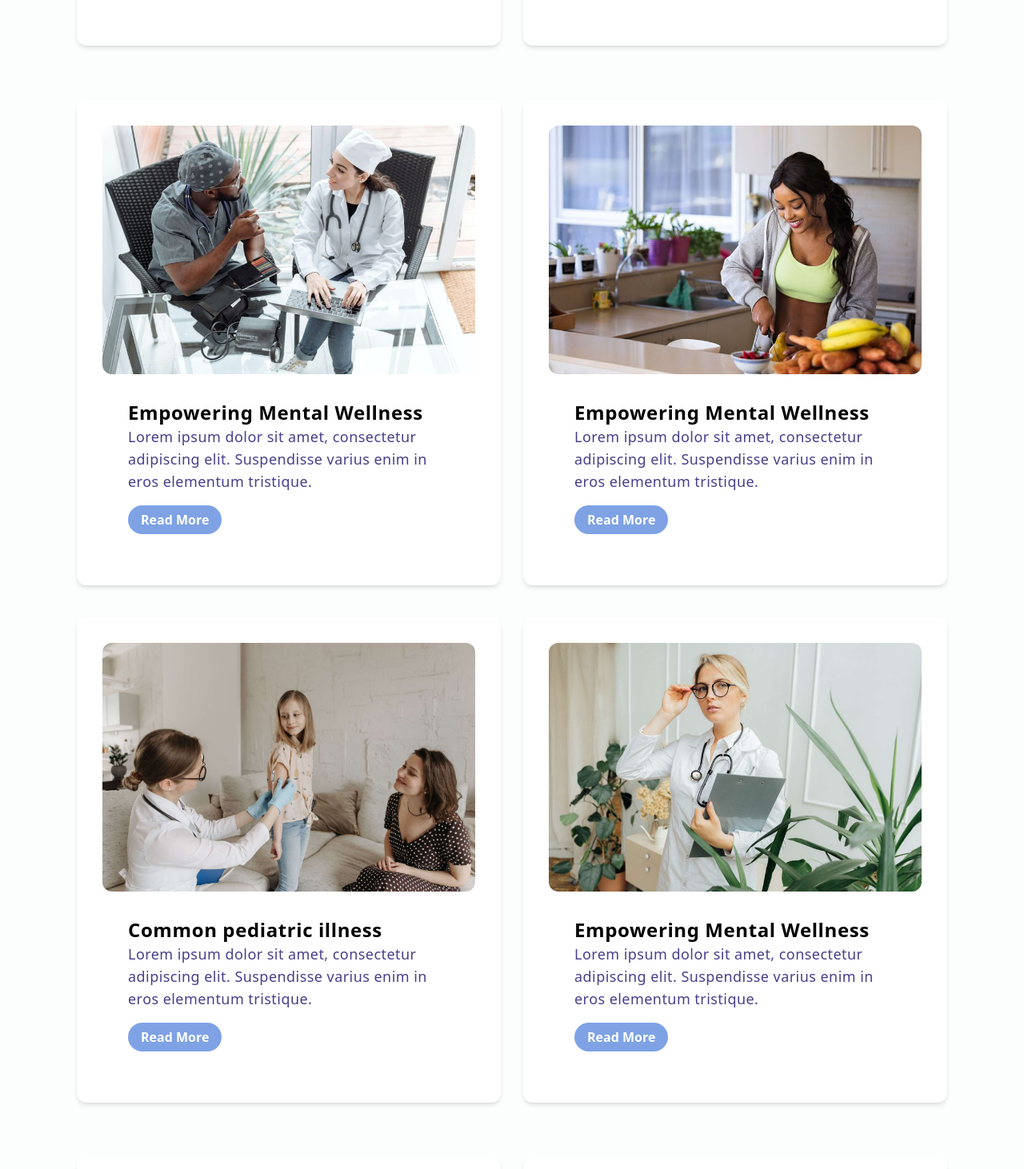
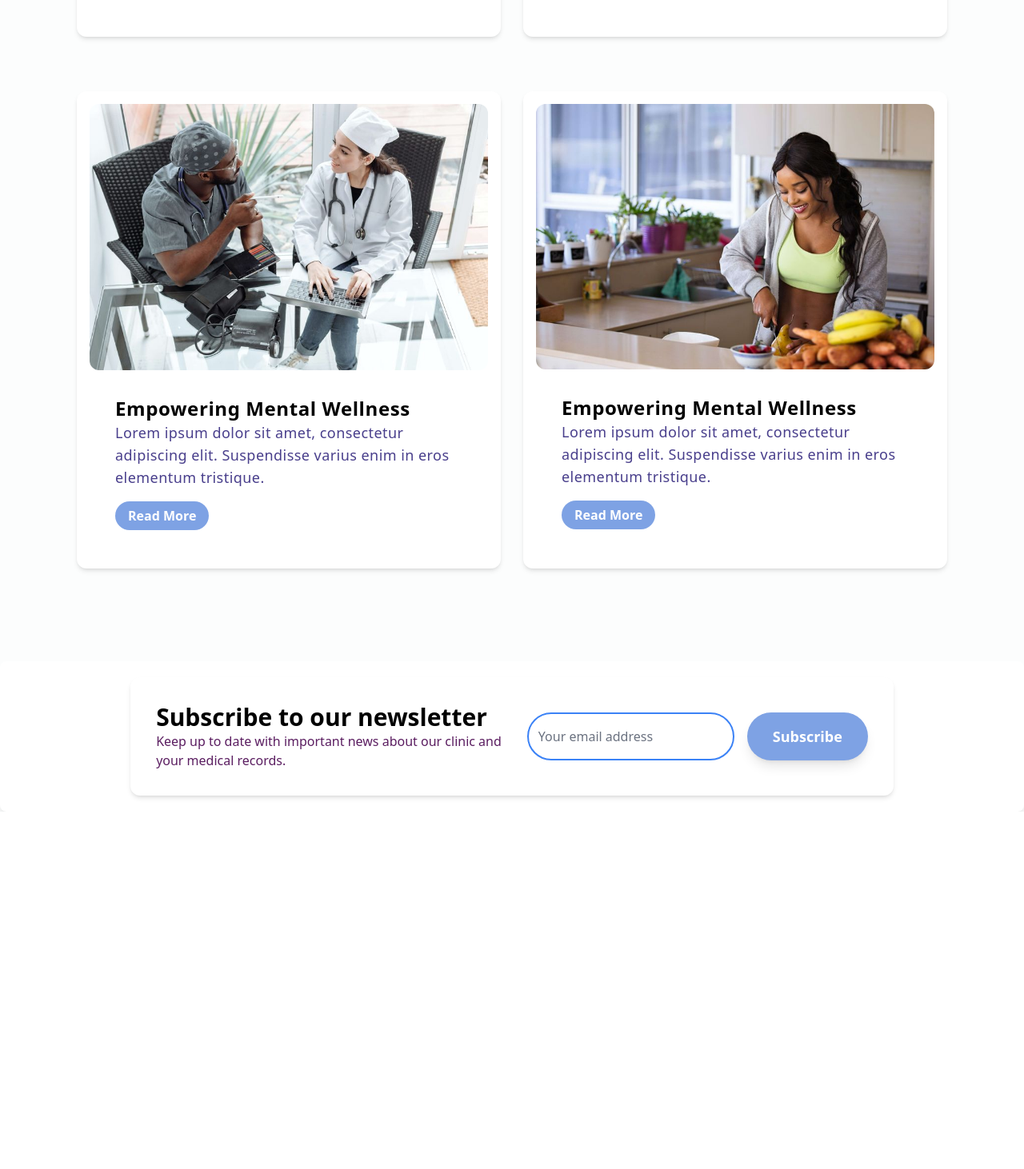
Before and after one commit to bismarkboateng/Clinicx, a React (Vite) app: page /blog in a window 1280 px wide. Shown: the part 948-2410 px from the top of the page at 80% size. After the commit the page ends 1963 px from the top, so only its background shows below. Built offline with nearby package versions, Linux system fonts and the light colour scheme; a web font is replaced by a local one.

Commit message:
done with everything except the footer

```diff
--- a/src/pages/Blog/Gridcards.jsx
+++ b/src/pages/Blog/Gridcards.jsx
@@ -8,7 +8,7 @@ const Gridcards = () => {
     <div className="text-[#170f49] font-[DM Sans, sans-serif] text-base leading-5 box-border md:grid grid-cols-2 gap-x-7 gap-y-7">
       {/* first card */}
       <div className="mx-auto bg-white rounded-xl shadow-md overflow-hidden m-5 hover:cursor-pointer">
-      <div className="md:flex-col p-8">
+      <div className="md:flex-col p-4">
         <div className="md:flex-shrink-0 ">
           <img className="w-full object-scale-down rounded-xl " src={first} alt="" />
         </div>
@@ -23,8 +23,8 @@ const Gridcards = () => {
     </div>
 
       {/* second card */}
-      <div className="max-w-sm mx-auto bg-white rounded-xl shadow-md overflow-hidden md:max-w-2xl m-5 hover:cursor-pointer">
-      <div className="md:flex-col p-8">
+      <div className="mx-auto bg-white rounded-xl shadow-md overflow-hidden m-5 hover:cursor-pointer">
+      <div className="md:flex-col p-4">
         <div className="md:flex-shrink-0 ">
           <img className="w-full object-scale-down rounded-xl " src={second} alt="" />
         </div>
@@ -39,8 +39,8 @@ const Gridcards = () => {
     </div>
 
     {/* third */}
-    <div className="max-w-sm mx-auto bg-white rounded-xl shadow-md overflow-hidden md:max-w-2xl m-5 hover:cursor-pointer">
-      <div className="md:flex-col p-8">
+    <div className="mx-auto bg-white rounded-xl shadow-md overflow-hidden m-5 hover:cursor-pointer">
+      <div className="md:flex-col p-4">
         <div className="md:flex-shrink-0 ">
           <img className="w-full object-scale-down rounded-xl " src={third} alt="" />
         </div>
@@ -55,8 +55,8 @@ const Gridcards = () => {
     </div>
 
     {/* fourth */}
-    <div className="max-w-sm mx-auto bg-white rounded-xl shadow-md overflow-hidden md:max-w-2xl m-5 hover:cursor-pointer">
-      <div className="md:flex-col p-8">
+    <div className="mx-auto bg-white rounded-xl shadow-md overflow-hidden m-5 hover:cursor-pointer">
+      <div className="md:flex-col p-4">
         <div className="md:flex-shrink-0 ">
           <img className="w-full object-scale-down rounded-xl " src={fourth} alt="" />
         </div>
--- a/src/pages/Blog/index.jsx
+++ b/src/pages/Blog/index.jsx
@@ -23,10 +23,7 @@ export default function index() {
       </div>
 
       {/* grids cards */}
-      <div className="p-24">
-      <Gridcards />
-      <Gridcards />
-      <Gridcards />
+      <div className="md:p-24">
       <Gridcards />
       </div>
 
@@ -34,7 +31,9 @@ export default function index() {
 {/* newsletter subscription */}
 
 <div className="flex justify-around items-center bg-white rounded-lg shadow-xl">
-<div className="md:p-16 flex flex-row justify-around items-center">
+<div className="mx-auto bg-white rounded-xl shadow-md overflow-hidden m-5">
+  <div className="px-8 py-8 md:flex flex-row justify-around items-center gap-8">
+
     {/* subscribe */}
     <div>
       <div className="text-3xl font-bold">Subscribe to our newsletter</div>
@@ -42,7 +41,7 @@ export default function index() {
       <div className="text-[#5b1e61]">your medical records.</div>
     </div>
     {/* email and button div */}
-  <div className="flex">
+    <div className="flex gap-4">
     <input
         className="w-full px-3 py-2 placeholder-gray-500 text-gray-900 rounded-full border-2 border-blue-500 focus:outline-none focus:border-blue-700"
         type="email"
@@ -55,6 +54,7 @@ export default function index() {
     </div>
   </div>
 </div>
+</div>
 
 
 
```
Lines whose indentation alone changed are shown as unchanged.
